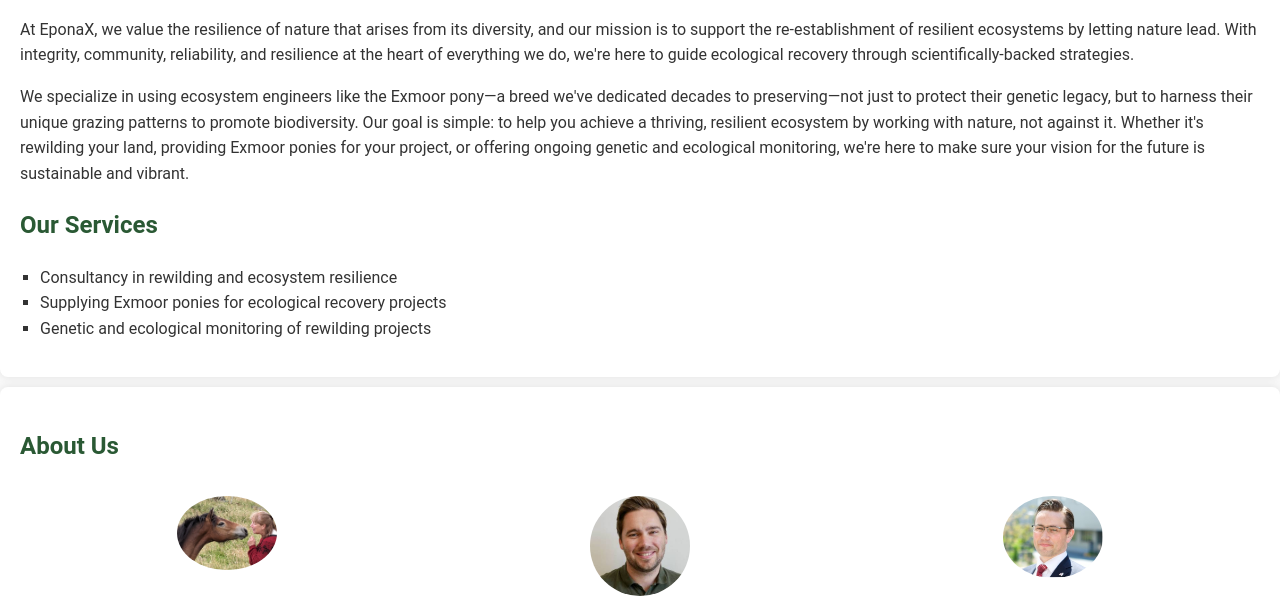
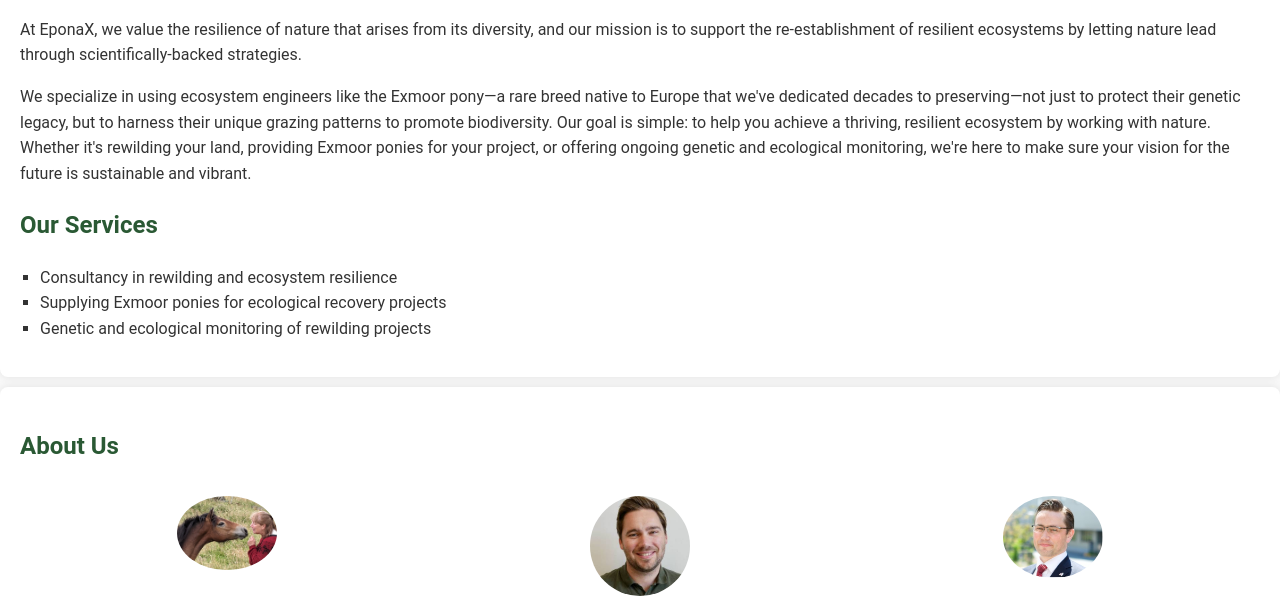
Before and after one commit to RichardDavy84/EponaX, a plain HTML site: page index.html in a window 1280 px wide. Shown: the part 169-772 px from the top of the page. Drawn offline with Linux system fonts and the light colour scheme.

Commit message:
Update index.html

```diff
--- a/index.html
+++ b/index.html
@@ -40,10 +40,9 @@
     <main>
         <section id="home" class="home-section">
             <h1>Building Resilience Through Diversity</h1>
-            <p>At EponaX, we value the resilience of nature that arises from its diversity, and our mission is to support the re-establishment of resilient ecosystems by letting nature lead.
-                With integrity, community, reliability, and resilience at the heart of everything we do, we're here to guide ecological recovery through scientifically-backed strategies.</p>
-            <p>We specialize in using ecosystem engineers like the Exmoor pony—a breed we've dedicated decades to preserving—not just to protect their genetic legacy, but to harness their unique grazing patterns to promote biodiversity.
-                Our goal is simple: to help you achieve a thriving, resilient ecosystem by working with nature, not against it. Whether it's rewilding your land, providing Exmoor ponies for your project,
+            <p>At EponaX, we value the resilience of nature that arises from its diversity, and our mission is to support the re-establishment of resilient ecosystems by letting nature lead through scientifically-backed strategies.</p>
+            <p>We specialize in using ecosystem engineers like the Exmoor pony—a rare breed native to Europe that we've dedicated decades to preserving—not just to protect their genetic legacy, but to harness their unique grazing patterns to promote biodiversity.
+                Our goal is simple: to help you achieve a thriving, resilient ecosystem by working with nature. Whether it's rewilding your land, providing Exmoor ponies for your project,
                 or offering ongoing genetic and ecological monitoring, we're here to make sure your vision for the future is sustainable and vibrant.</p>
 
             <h2>Our Services</h2>
```
